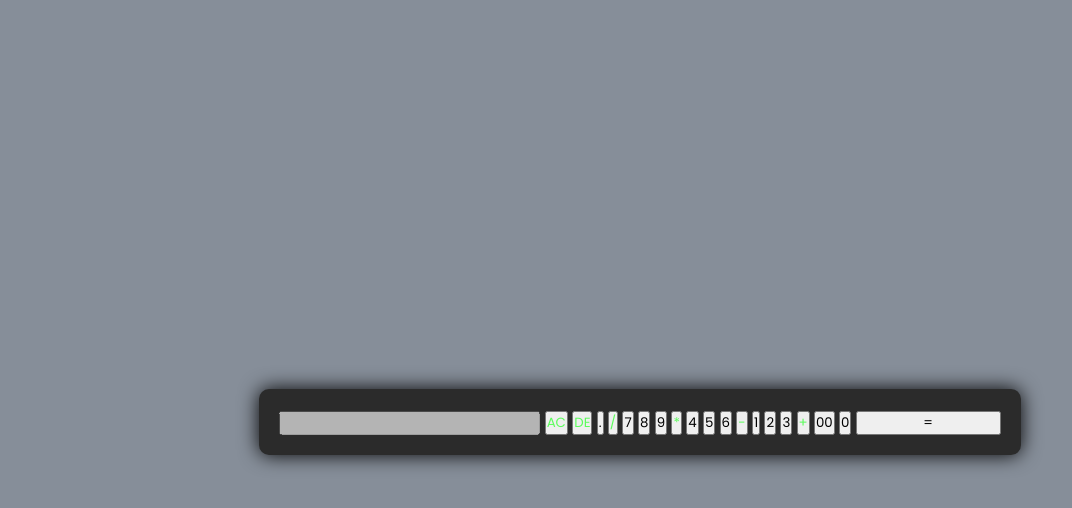
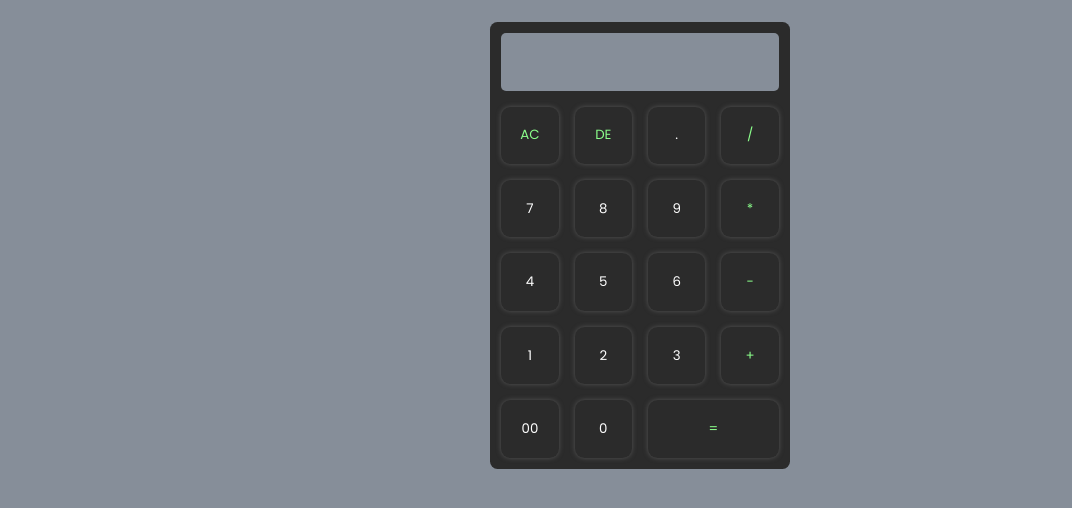
Before and after one commit to Arman-Markaryan/Calculator, a plain HTML site: page index.html in a window 1280 px wide. Shown: the part 76-584 px from the top of the page, without its empty margins (0-1072 px from the left). Drawn offline with Linux system fonts and the light colour scheme.

Commit message:
Updated styles.css

```diff
--- a/styles.css
+++ b/styles.css
@@ -6,7 +6,7 @@
 }
 
 :root {
-    --colorOne: rgb(134, 142, 153);;
+  --colorOne: rgb(134, 142, 153);
   --colorTwo: rgb(43, 43, 43);
 }
 
@@ -49,56 +49,43 @@
   cursor: default;
 }
 
-  .container {
-    width: 100%;
-    height: 100vh;
-    display: flex;
-    align-items: center;
-    justify-content: center;
+.container{
+  max-width: 300px;
+  margin-inline: auto;
 }
 
-  .calculator {
-    background: var(--colorTwo);
-    padding: 20px;
-    border-radius: 10px;
-    box-shadow: 0px 0px 20px;
+.calculator{
+  margin-inline: auto;
+  display: grid;
+  padding: 0.7rem;
+  border-radius: 7.5px ;
+  grid-template-columns: repeat(4, 1fr);
+  grid-auto-rows: 1fr;
+  gap: 1rem;
+  background-color: var(--colorTwo);
+  > input[type="text"] { grid-column: 1 / -1; text-align: right }
+  > input[type="button"]:not(:last-child) { aspect-ratio: 1 / 1 }
+  > input[type="button"]:last-child { grid-column-end: span 2}
 }
 
-  .calculator form input{
-    border: 0;
-    outline: 0;
-    width: 60px;
-    height: 60px;
-    border-radius: 10px;
-    box-shadow: 1px 5px 20px rgba(255, 255, 255, 0.1);
-    background: transparent;
-    font-size: 20px;
+input {
+  background-color: var(--colorTwo);
+  box-shadow: 0px 0px 5px rgb(127 127 127 / 50%);
+  border: none;
+  outline: none;
+  border-radius: 0.6rem;
   color: #fff;
-    cursor: pointer;
-    margin: 10px;
 }
 
-  form .display {
-    display: flex;
-    justify-content: flex-end;
-    margin: 20px 0px;
+input[name="display"] {
+  background-color: rgb(134, 142, 153);
+  box-shadow: none;
+  border-radius: 5px;
+  font-size: 2rem;
+  padding: 0 0.5rem;
+  color: rgb(255, 255, 255);
 }
 
-  form .display input {
-    text-align: right;
-    flex: 1;
-    font-size: 45px;
-    box-shadow: none;
-    background: #e0e0e0;
-    border-radius: 3px;
-    padding: 0px 10px;
-    color: var(--colorTwo);
+.operator, .equal {
+  color: rgb(139, 255, 139);
 }
-
-  form input.equal {
-    width: 145px;
-  }
-
-  form input.operator {
-    color: rgb(92, 253, 92);
-  }
```
Lines whose indentation alone changed are shown as unchanged.
